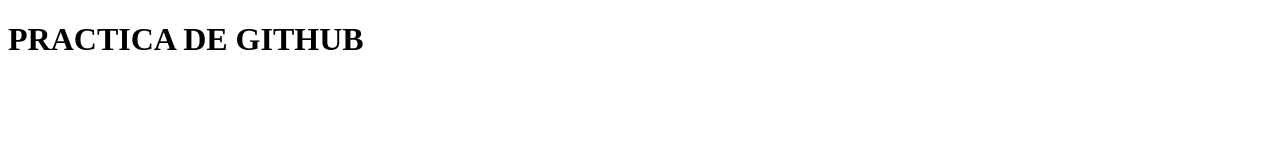
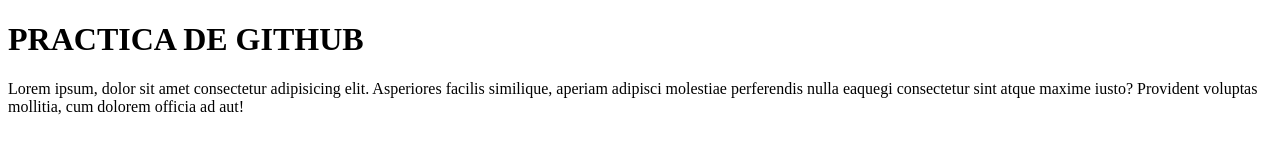
Before and after one commit to carlosraiesec/practica-github2, a plain HTML site: page index.html in a window 1280 px wide. Drawn offline with Linux system fonts and the light colour scheme.

Commit message:
primer carga

```diff
--- a/index.html
+++ b/index.html
@@ -1,12 +1,18 @@
 <!DOCTYPE html>
 <html lang="en">
-<head>
-    <meta charset="UTF-8">
-    <meta http-equiv="X-UA-Compatible" content="IE=edge">
-    <meta name="viewport" content="width=, initial-scale=1.0">
+  <head>
+    <meta charset="UTF-8" />
+    <meta http-equiv="X-UA-Compatible" content="IE=edge" />
+    <meta name="viewport" content="width=, initial-scale=1.0" />
     <title>Document</title>
-</head>
-<body>
+  </head>
+  <body>
     <h1>PRACTICA DE GITHUB</h1>
-</body>
+    <p>
+      Lorem ipsum, dolor sit amet consectetur adipisicing elit. Asperiores
+      facilis similique, aperiam adipisci molestiae perferendis nulla eaquegi
+      consectetur sint atque maxime iusto? Provident voluptas mollitia, cum
+      dolorem officia ad aut!
+    </p>
+  </body>
 </html>
```
